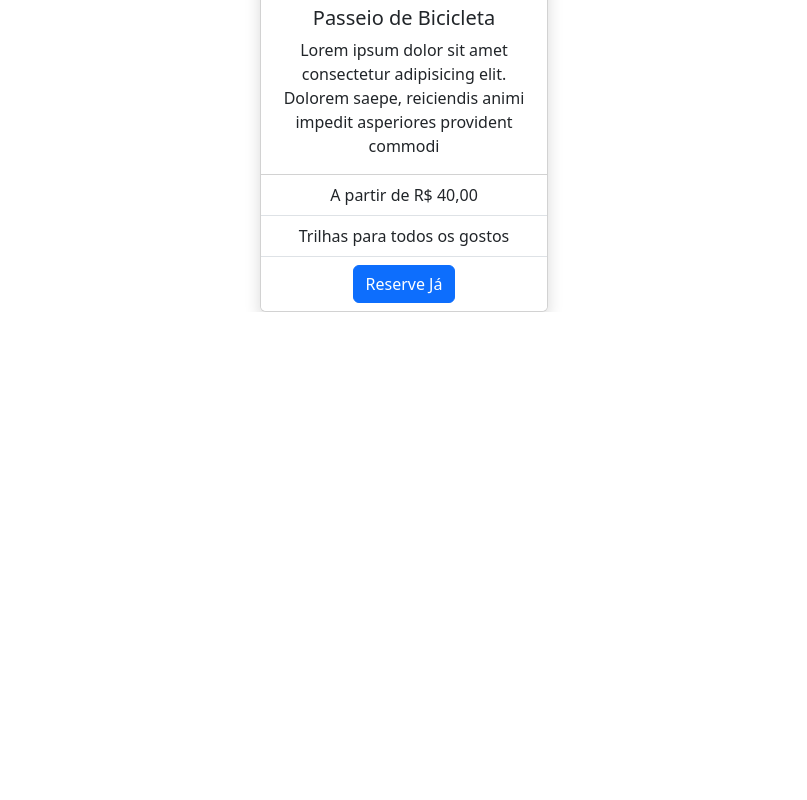
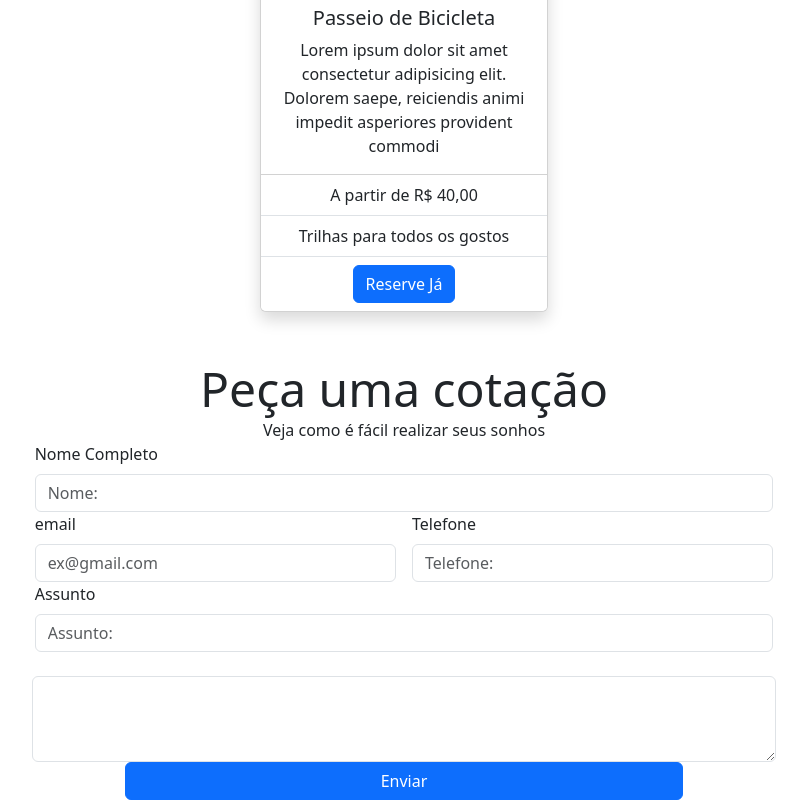
Before and after one commit to IsaqueBatist/Bootcamp-AgenciaDeViajem, a plain HTML site: page index.html in a window 1280 px wide. Shown: the part 2991-3791 px from the top of the page, without its empty margins (236-1043 px from the left). Before the commit the page ends 3303 px from the top, so only its background shows below. Drawn offline with nearby package versions, Linux system fonts and the light colour scheme.

Commit message:
closes #10 - Formulário

```diff
--- a/index.html
+++ b/index.html
@@ -272,6 +272,57 @@
         </ul>
       </div>
     </div>
+    <!-- Title Form-->
+    <div class="row mt-5">
+      <div class="col">
+        <div class="display-5 ">
+          Peça uma cotação
+        </div>
+          Veja como é fácil realizar seus sonhos
+      </div>
+    </div>
+    <!--Form-->
+    <form>
+
+      <div class="row g-3 text-start" class="row g-3">
+        <div class="col-8 col-lg-8  offset-2">
+          <label for="inputnome" class="form-label">Nome Completo</label>
+          <input type="text" class="form-control" id="inputnome" placeholder="Nome:">
+        </div>
+      </div>
+
+      <div class=" row g-3 text-start">
+        <div class="col-8 col-lg-4  offset-2">
+          <label for="inputemail" class="form-label">email</label>
+          <input type="text" class="form-control" id="inputemail" placeholder="ex@gmail.com">
+        </div>
+        <div class="col-8 offset-2 offset-lg-0 col-lg-4 ">
+          <label for="inputtelefone" class="form-label">Telefone</label>
+          <input type="password" class="form-control" id="inputtelefone" placeholder="Telefone:">
+        </div>
+      </div>
+
+      <div class="row g-3">
+        <div class="col-8 offset-2 text-start">
+          <label for="inputassunto" class="form-label">Assunto</label>
+          <input type="text" class="form-control" id="inputassunto" placeholder="Assunto:">
+        </div>
+      </div>
+
+        <div class="col-8  offset-2 ">
+          <label for="textarea" class="form-label"></label>
+          <textarea name="textarea" class="form-control" id="textarea" rows="3"></textarea>
+        </div>
+
+        <div class="d-grid gap-2 col-6 mx-auto">
+          <button class="btn btn-primary">Enviar</button>
+
+        </div>
+    </form>
+    </div>
+
+
+
   </div>
 
 
```
Also changed, not shown: hoteis.html (+1 -1 lines), pacotes.html (+1 -1 lines), passeios.html (+1 -1 lines).
